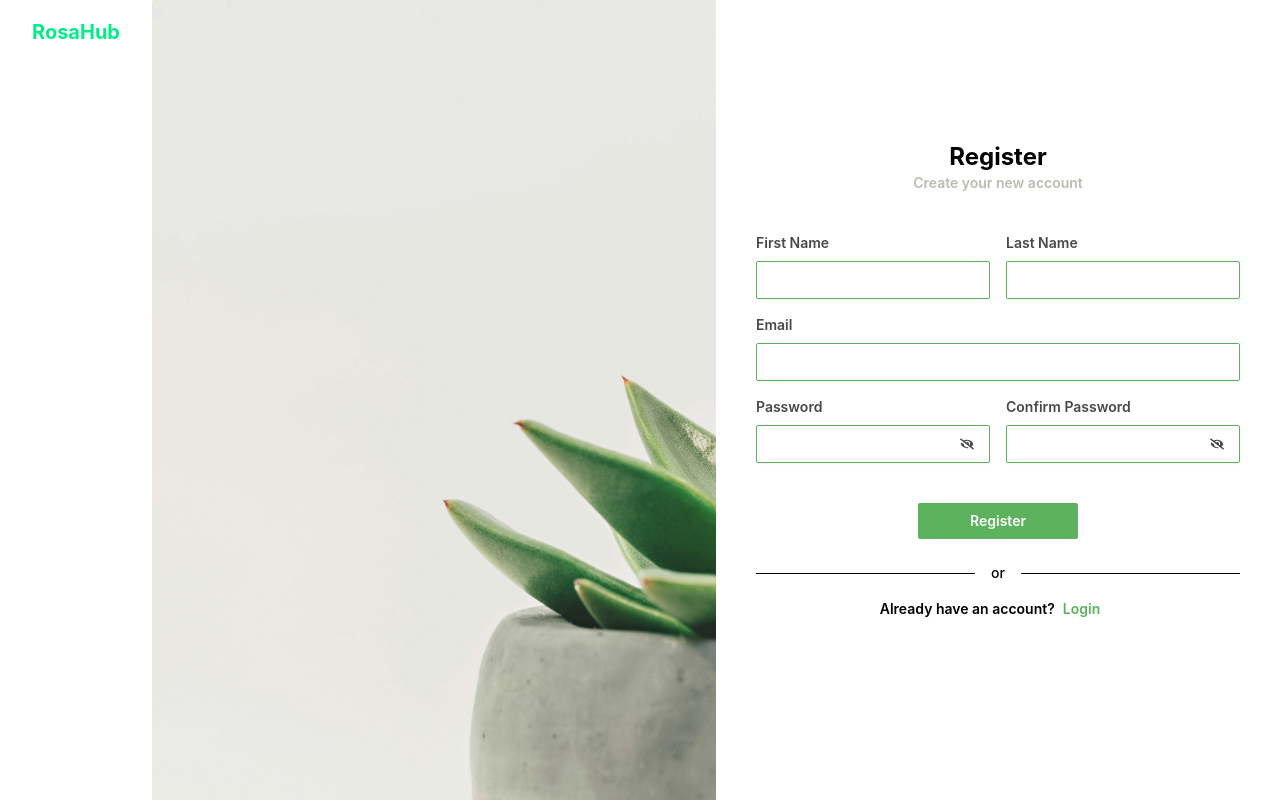
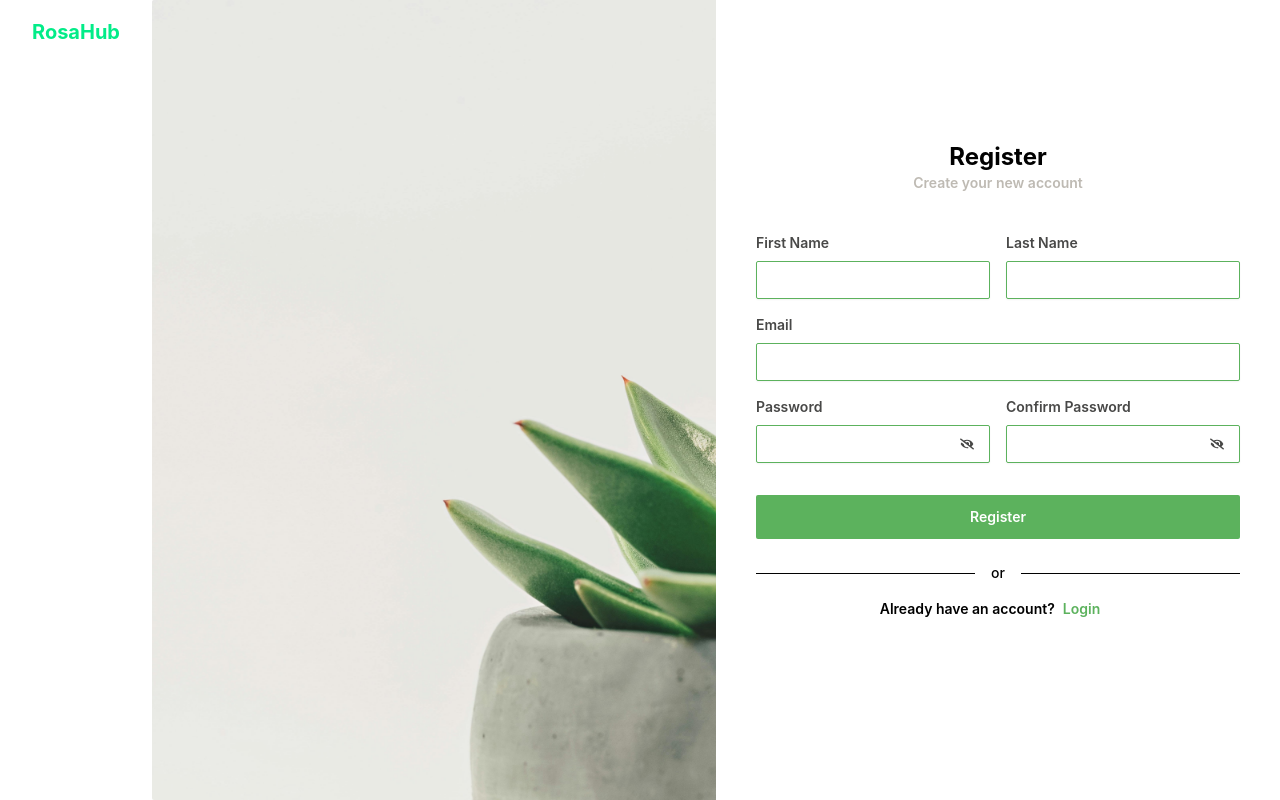
Before and after one commit to SherinMostafa/RosaHub, a React (Create React App) app: page /Register in a window 1280 px wide. Built offline with nearby package versions, Linux system fonts and the light colour scheme.

Commit message:
Minor style adjustments

```diff
--- a/src/Pages/Login.jsx
+++ b/src/Pages/Login.jsx
@@ -78,7 +78,7 @@ const Login = () => {
 
             <Button
               label="Login"
-              className="w-40 mx-auto flex justify-center py-2 text-white bg-[#5cb25d] hover:bg-[#0f9015] mt-8 mb-6"
+              className="w-full flex justify-center py-3 text-white bg-[#5cb25d] hover:bg-[#0f9015] mt-8 mb-6"
               type="submit"
             />
 
--- a/src/Pages/Register.jsx
+++ b/src/Pages/Register.jsx
@@ -172,7 +172,7 @@ const Register = () => {
 
             <Button
               label="Register"
-              className="w-40 mx-auto flex justify-center py-2 text-white bg-[#5cb25d] hover:bg-[#0f9015] my-6"
+              className="w-full flex justify-center py-3 text-white bg-[#5cb25d] hover:bg-[#0f9015] mt-4 mb-6"
               type="submit"
             />
 
```
